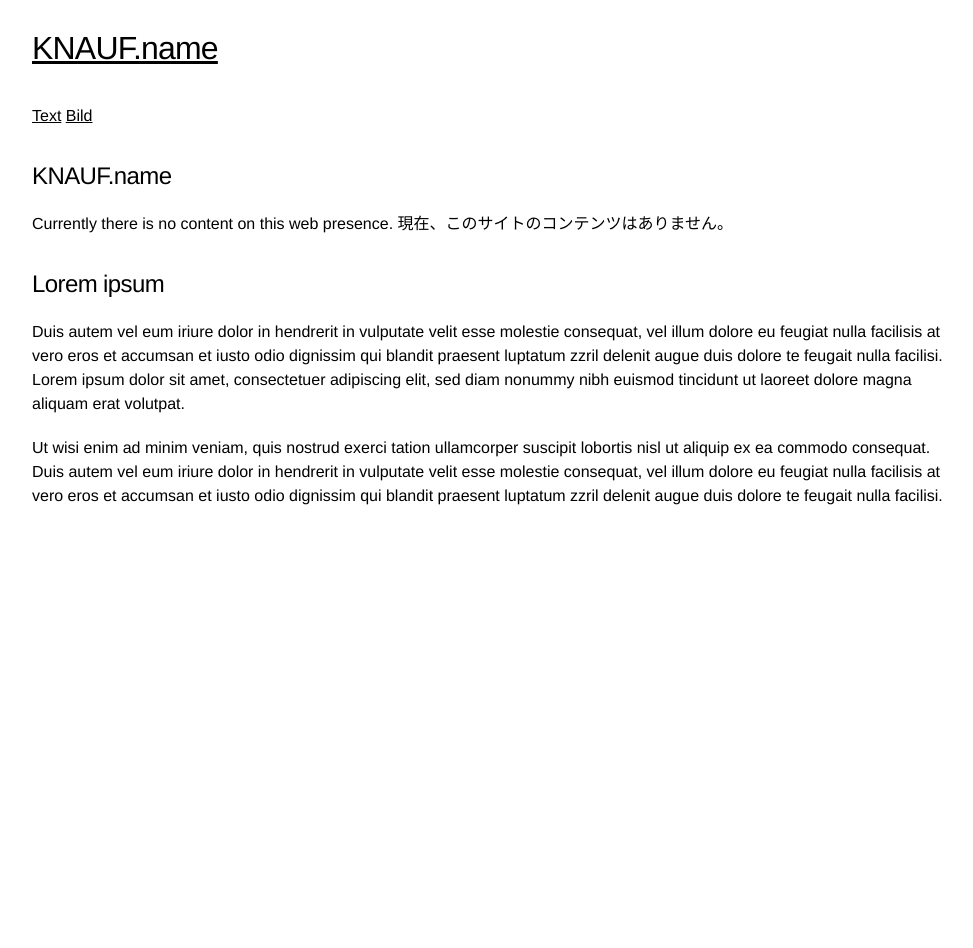
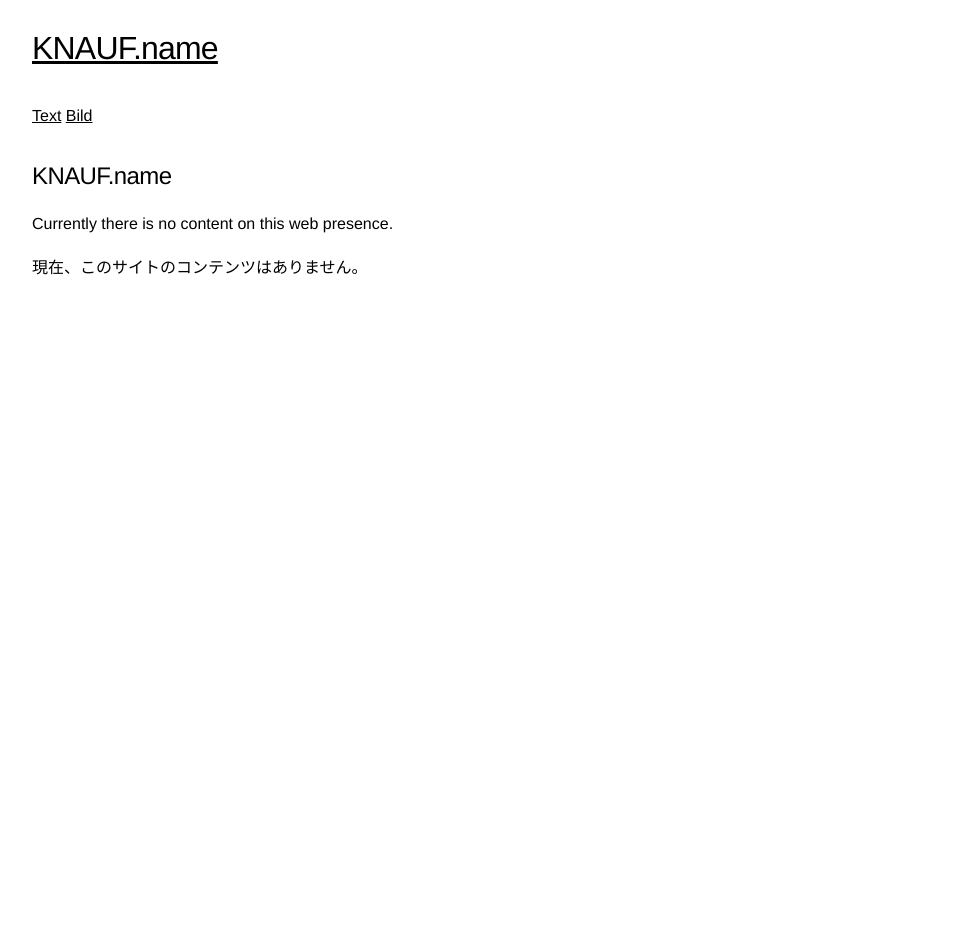
Before and after one commit to f507/dotname, a Jekyll site: the page built from index.md, in a window 1280 px wide. Shown: the whole page, without its empty margins (146-1119 px from the left). Built offline with Jekyll 4.4.1, drawn with Linux system fonts in a browser that asks for light colours; our own code applies the rules of GitHub Pages for plain Markdown files.

Commit message:
Update index.md

```diff
--- a/index.md
+++ b/index.md
@@ -5,10 +5,5 @@ layout: default
 ## KNAUF.name
 
 Currently there is no content on this web presence.
+
 現在、このサイトのコンテンツはありません。
-
-## Lorem ipsum
-
-Duis autem vel eum iriure dolor in hendrerit in vulputate velit esse molestie consequat, vel illum dolore eu feugiat nulla facilisis at vero eros et accumsan et iusto odio dignissim qui blandit praesent luptatum zzril delenit augue duis dolore te feugait nulla facilisi. Lorem ipsum dolor sit amet, consectetuer adipiscing elit, sed diam nonummy nibh euismod tincidunt ut laoreet dolore magna aliquam erat volutpat.
-
-Ut wisi enim ad minim veniam, quis nostrud exerci tation ullamcorper suscipit lobortis nisl ut aliquip ex ea commodo consequat. Duis autem vel eum iriure dolor in hendrerit in vulputate velit esse molestie consequat, vel illum dolore eu feugiat nulla facilisis at vero eros et accumsan et iusto odio dignissim qui blandit praesent luptatum zzril delenit augue duis dolore te feugait nulla facilisi.
```
